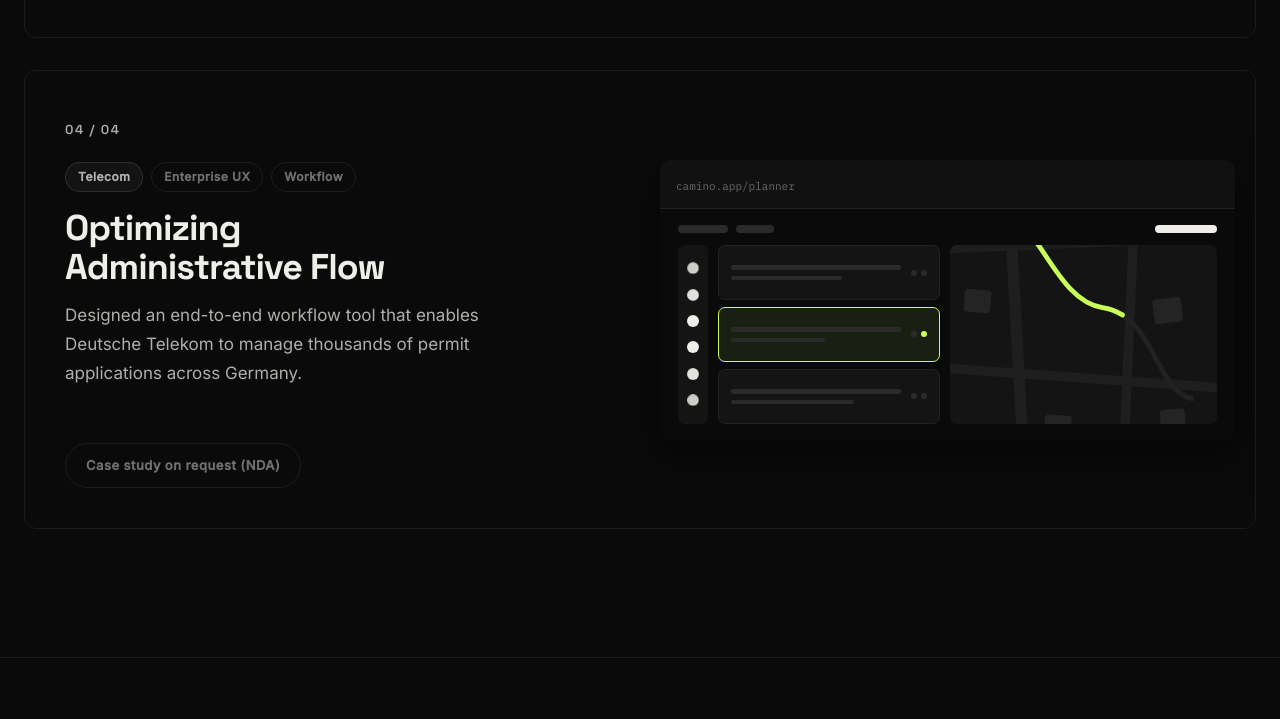
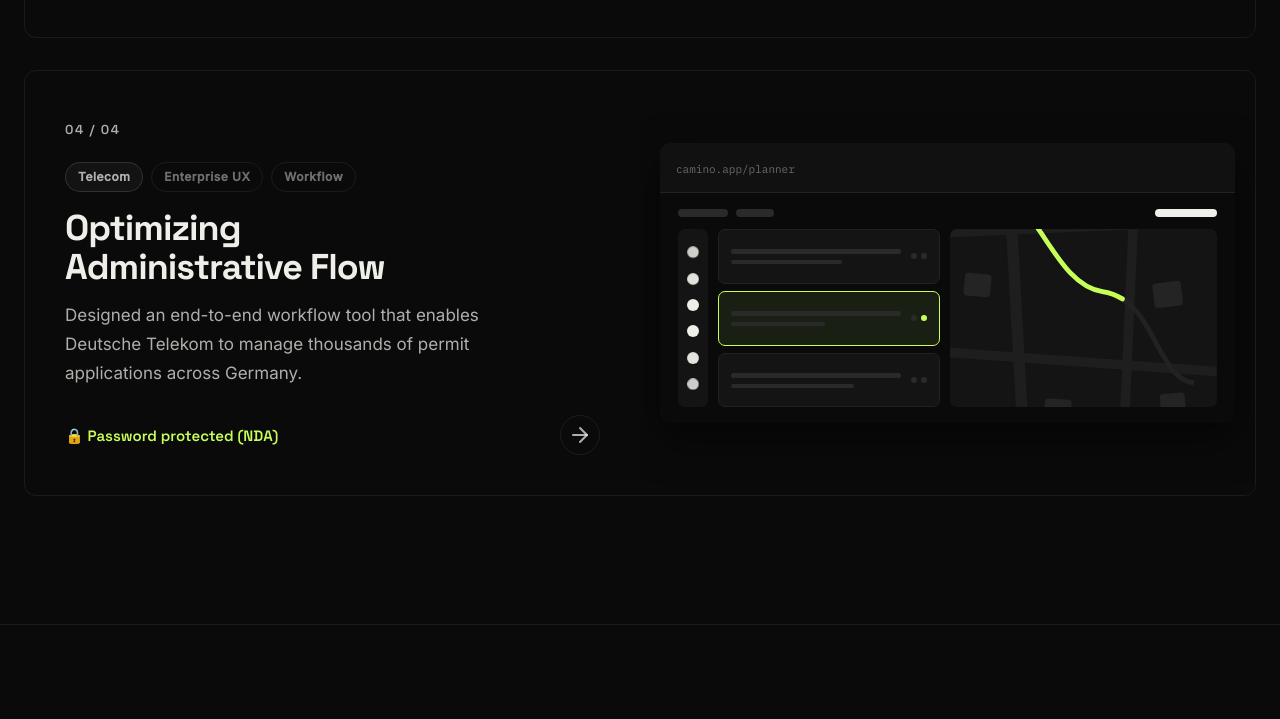
Before and after one commit to amirmasoudux/portfolio, a plain HTML site: page index.html in a window 1280 px wide. Shown: the part 2642-3361 px from the top of the page. Drawn offline with nearby package versions, Linux system fonts and the light colour scheme; a script that the page names is missing.

Commit message:
Link the Camino card to the password-protected case study

```diff
--- a/index.html
+++ b/index.html
@@ -1045,8 +1045,8 @@
         </div>
       </a>
 
-      <!-- Project 04 — Coming Soon -->
-      <div class="project project--coming-soon reveal">
+      <!-- Project 04 — Camino (password protected) -->
+      <a href="works/camino.html" class="project reveal" aria-label="Case study 4: Optimizing Administrative Flow — password protected">
         <div class="project__content">
           <div class="project__top">
             <p class="project__num">04 / 04</p>
@@ -1061,7 +1061,8 @@
             </p>
           </div>
           <div class="project__bottom">
-            <span class="coming-soon-badge">Case study on request (NDA)</span>
+            <span class="project__metric">🔒 Password protected (NDA)</span>
+            <span class="project__arrow" aria-hidden="true"><i data-lucide="arrow-right"></i></span>
           </div>
         </div>
         <div class="project__image">
@@ -1128,7 +1129,7 @@
             </div>
           </div>
         </div>
-      </div>
+      </a>
 
     </div>
   </section>
```
